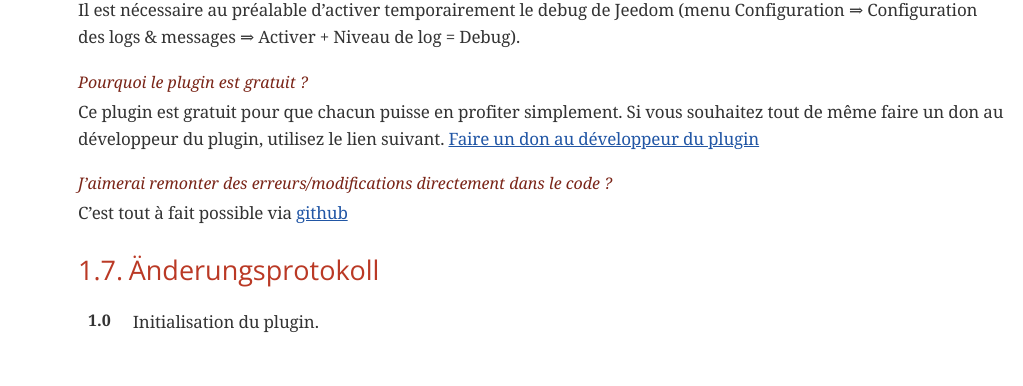
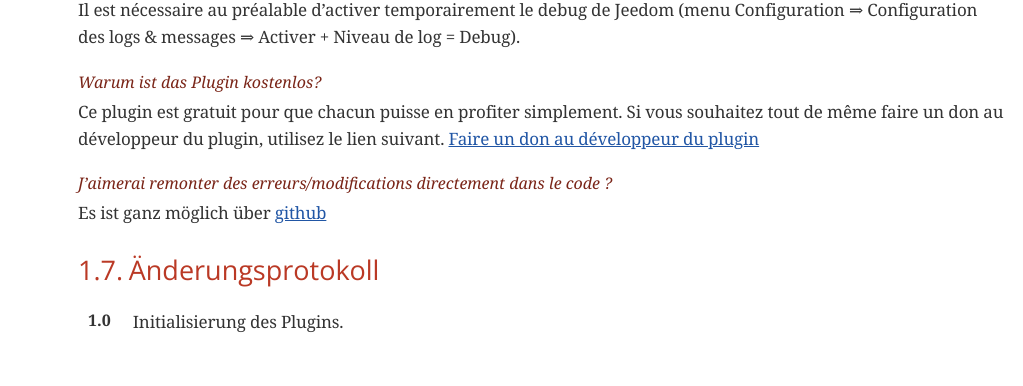
Before and after one commit to Jeedom-Plugins-Extra/plugin-publiemeteo, a plain HTML site: page doc/de_DE/index.html in a window 1280 px wide. Shown: the part 2554-2940 px from the top of the page, without its empty margins (257-1280 px from the left). Drawn offline with nearby package versions, Linux system fonts and the light colour scheme; a web font is replaced by a local one.

Commit message:
[ROBOT] Action all

```diff
--- a/doc/de_DE/index.html
+++ b/doc/de_DE/index.html
@@ -576,7 +576,7 @@ Pour wunderground.com elles sont envoyées toutes les 15 minutes.</p>
 </div>
 </div>
 <div class="openblock">
-<div class="title">Pourquoi le plugin est gratuit ?</div><div class="content">
+<div class="title">Warum ist das Plugin kostenlos?</div><div class="content">
 <div class="paragraph">
 <p>Ce plugin est gratuit pour que chacun puisse en profiter simplement. Si vous souhaitez tout de même faire un don au développeur du plugin, utilisez le lien suivant.
 <a href="https://www.paypal.com/cgi-bin/webscr?cmd=_s-xclick&amp;hosted_button_id=ZEPTTMEDP79PL">Faire un don au développeur du plugin</a></p>
@@ -586,7 +586,7 @@ Pour wunderground.com elles sont envoyées toutes les 15 minutes.</p>
 <div class="openblock">
 <div class="title">J&#8217;aimerai remonter des erreurs/modifications directement dans le code ?</div><div class="content">
 <div class="paragraph">
-<p>C&#8217;est tout à fait possible via <a href="https://github.com/guenneguezt/plugin-publiemeteo">github</a></p>
+<p>Es ist ganz möglich über <a href="https://github.com/guenneguezt/plugin-publiemeteo">github</a></p>
 </div>
 </div>
 </div>
@@ -600,7 +600,7 @@ Pour wunderground.com elles sont envoyées toutes les 15 minutes.</p>
 1.0
 </td>
 <td class="hdlist2">
-<p>Initialisation du plugin.</p>
+<p>Initialisierung des Plugins.</p>
 </td>
 </tr>
 </table>
```
Also changed, not shown: 2 other files.
